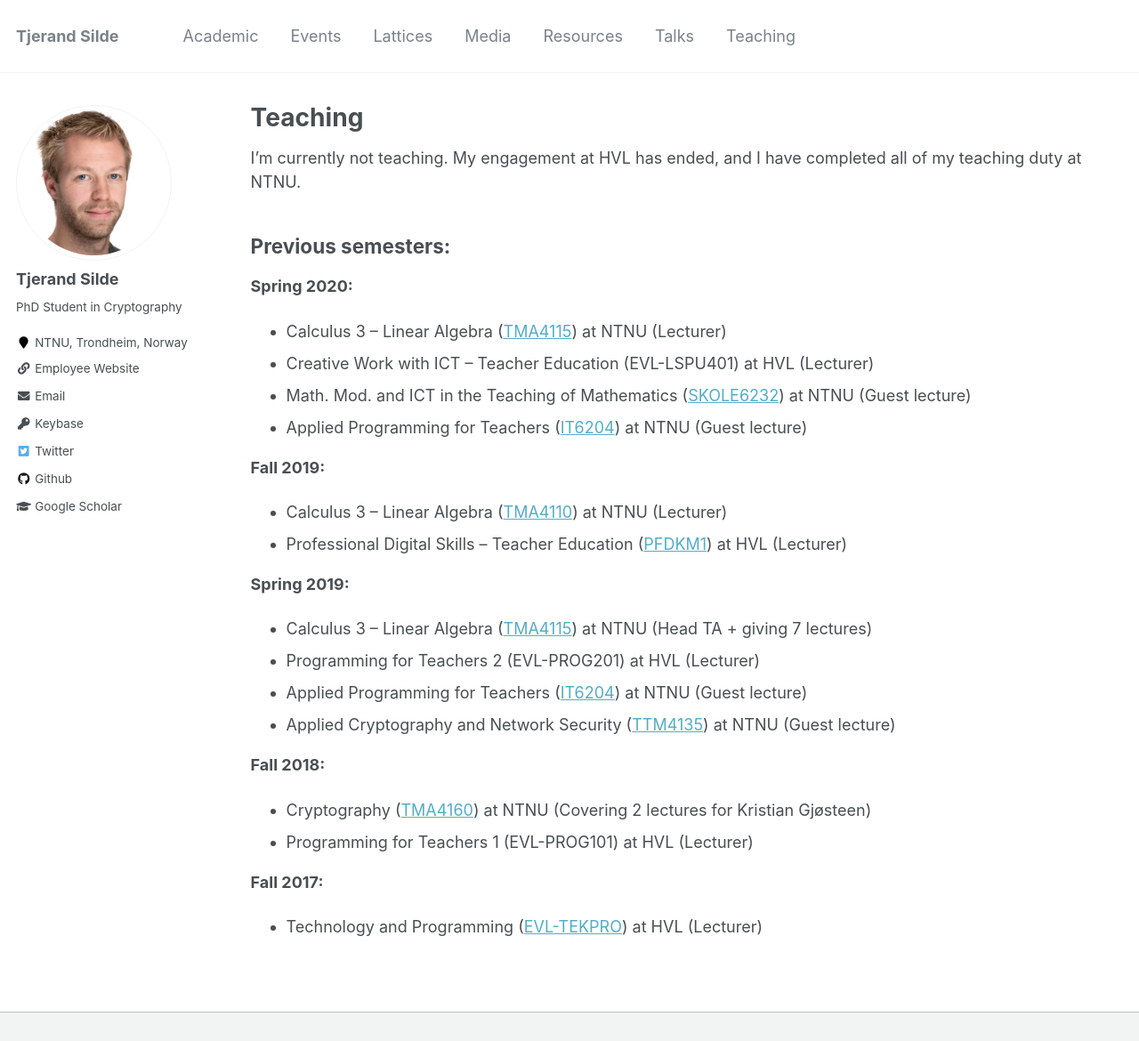
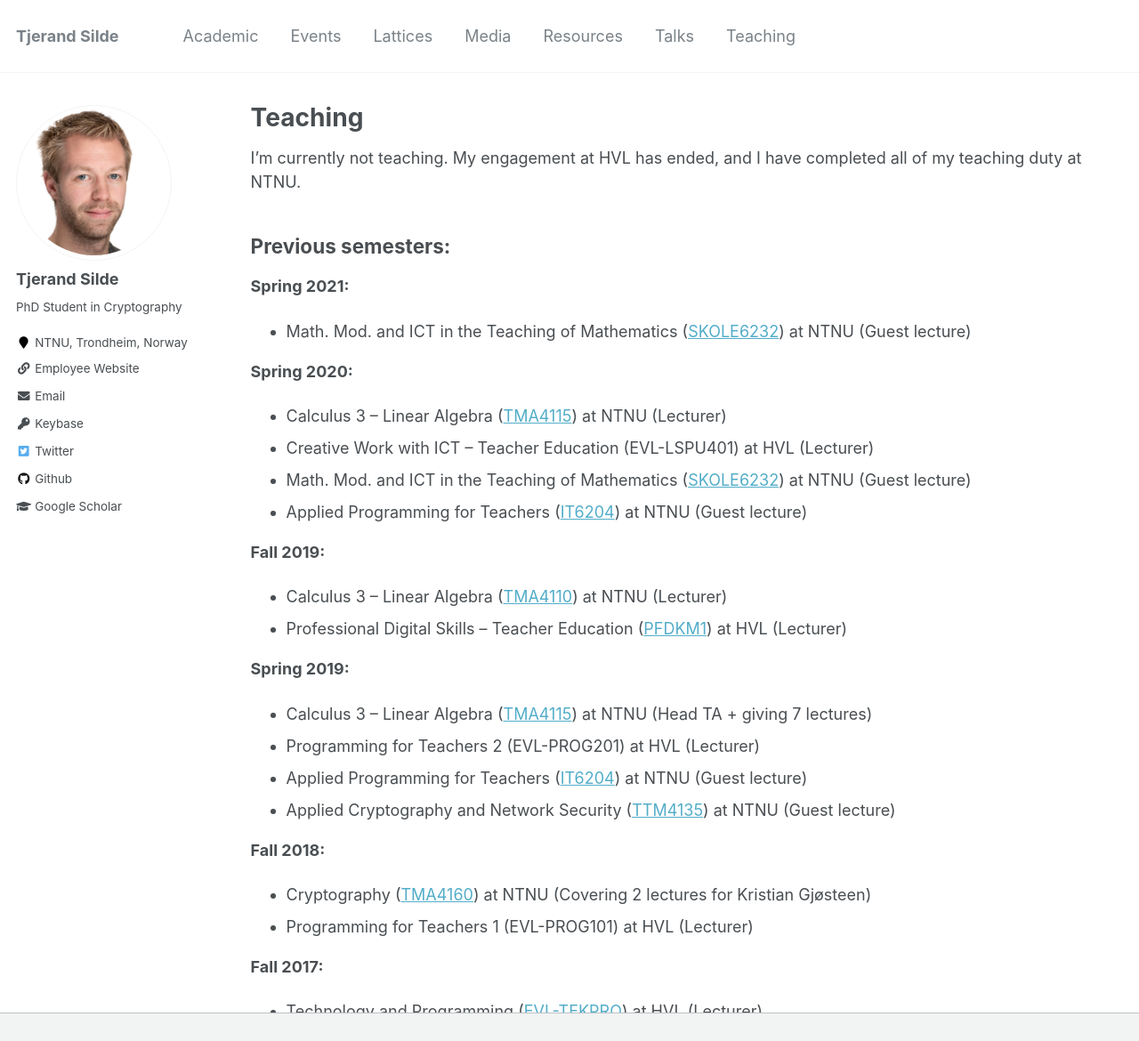
Before and after one commit to tjesi/tjesi.github.io, a Jekyll site: the page built from _pages/teaching.md, in a window 1280 px wide and 1366 px high, cut to the strip 0-1170 px from the top of the window. Shown: the whole strip at 89% size. Built offline with Jekyll 4.4.1, drawn with Linux system fonts in a browser that asks for light colours.

Commit message:
Update teaching.md

```diff
--- a/_pages/teaching.md
+++ b/_pages/teaching.md
@@ -8,6 +8,10 @@ author_profile: true
 I'm currently not teaching. My engagement at HVL has ended, and I have completed all of my teaching duty at NTNU.
 
 ## Previous semesters:
+
+**Spring 2021:**
+
+* Math. Mod. and ICT in the Teaching of Mathematics ([SKOLE6232](https://www.ntnu.edu/studies/courses/SKOLE6232)) at NTNU (Guest lecture)
 
 **Spring 2020:**
 
```
